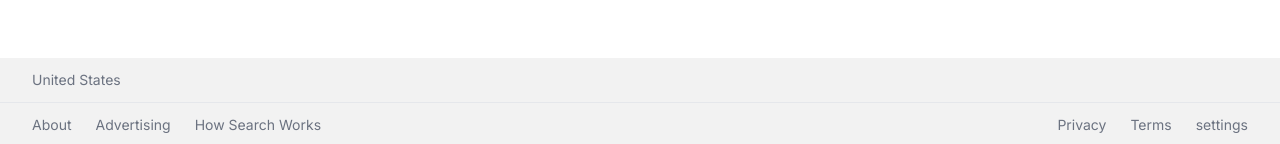
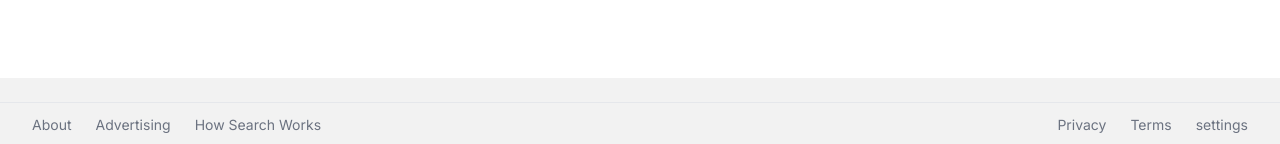
Before and after one commit to StinkyJeans/google-clone, a Next.js app: page / in a window 1280 px wide. Shown: the part 653-797 px from the top of the page. Built offline with nearby package versions, Linux system fonts and the light colour scheme; no server answers.

Commit message:
updated country ()

```diff
--- a/src/app/components/CountryLookup.js
+++ b/src/app/components/CountryLookup.js
@@ -2,7 +2,7 @@
 import { useEffect, useState } from 'react'
 
 export default function CountryLookup() {
-    const [country, setCountry] = useState ("United States")
+    const [country, setCountry] = useState ("")
     useEffect(() => {
         fetch(`https://extreme-ip-lookup.com/json/?key=${process.env.NEXT_PUBLIC_IP_API_KEY}`)
         .then((res) => res.json())
--- a/src/app/search/web/page.js
+++ b/src/app/search/web/page.js
@@ -3,6 +3,7 @@ import Link from 'next/link';
 import React from 'react'
 
 export default async function WebSearchPage({searchParams}) {
+
   const startIndex = searchParams.start || "1";
   const response = await fetch(`https://www.googleapis.com/customsearch/v1?key=${process.env.API_KEY}&cx=${process.env.CONTEXT_KEY}&q=${searchParams.searchTerm}&start=${startIndex}`);
 
```
